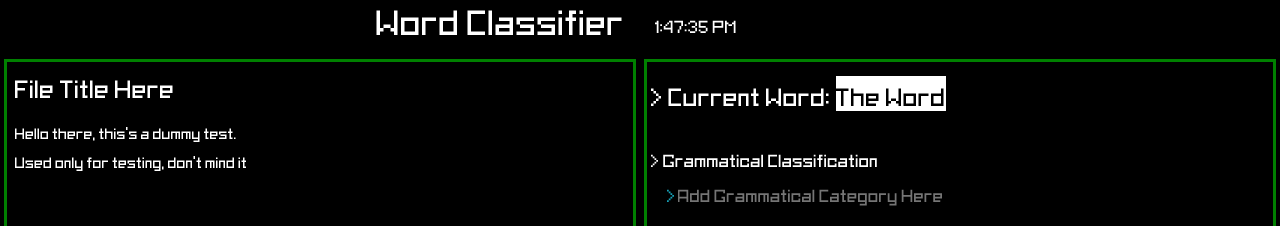
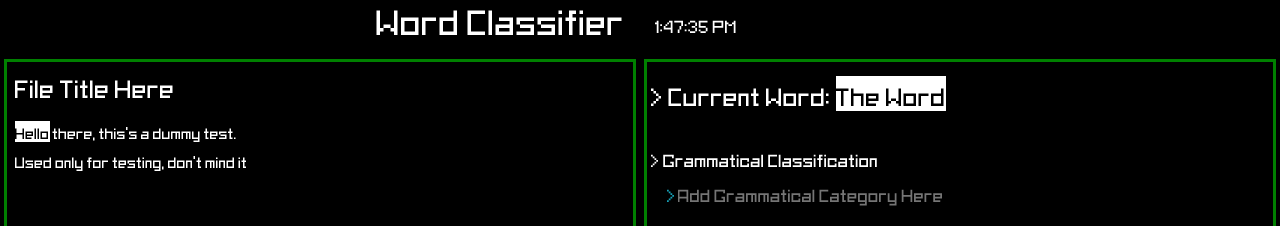
Before and after one commit to omermt/word-classifier, a React (Create React App) app: page / in a window 1280 px wide. Shown: the top 226 px of the page. Built offline with nearby package versions, Linux system fonts and the light colour scheme.

Commit message:
Animation to FileEdit and Word Highlight

```diff
--- a/package.json
+++ b/package.json
@@ -17,6 +17,7 @@
     "react-dom": "^16.13.1",
     "react-scripts": "3.4.1",
     "react-swipeable": "^5.5.1",
+    "react-transition-group": "^4.4.1",
     "react-typist": "^2.0.5"
   },
   "scripts": {
--- a/src/components/FileEditSection/FileEdit.js
+++ b/src/components/FileEditSection/FileEdit.js
@@ -3,6 +3,7 @@ import React, {Component} from 'react';
 import Typist from 'react-typist';
 import {Row, Col} from 'react-bootstrap';
 import {Swipeable} from 'react-swipeable';
+import {CSSTransition} from 'react-transition-group';
 
 //Components import
 import FilePreview from '../FilePreview/FilePreview';
@@ -19,24 +20,66 @@ export default class FileEditSection extends Component{
     this.currentWord = "hello";
 
     this.state = {
+      onLeftTop: false
+    }
 
+    this.onClick = this.onClick.bind(this);
+    this.moveToRight = this.moveToRight.bind(this);
+    this.moveToLeft = this.moveToLeft.bind(this);
+  }
+
+  onClick(event){
+    const theEvent = event;
+    if(theEvent.ctrlKey){
+      theEvent.preventDefault();
+      if(theEvent.screenX >= (window.innerWidth/2)){
+        this.moveToRight();
+      }else{
+        this.moveToLeft();
+      }
+    }
+  }
+
+  moveToRight(){
+    if(!this.state.onLeftTop){
+      console.debug("Already on Right");
+    }else{
+      console.debug("Moved to Right");
+      this.setState({
+        onLeftTop: false
+      });
+    }
+  }
+
+  moveToLeft(){
+    if(this.state.onLeftTop){
+      console.debug("Already on Left");
+    }else{
+      console.debug("Moved to Left");
+      this.setState({
+        onLeftTop: true
+      });
     }
   }
 
   render(){
     return(
-      <Swipeable>
-        <Row className="h-100">
-          <Col xs={12} md={6} className="mt-2 px-0"> {/*File Preview*/}
+      <Swipeable onSwipedLeft={this.moveToLeft} onSwipedRight={this.moveToRight}>
+        <Row className="h-100 overflow-hidden" onClick={this.onClick}>
+          <CSSTransition in={this.state.onLeftTop} timeout={3} classNames="FilePreview">
+            <Col xs={12} md={6} className="mt-2 px-0 positionAbsolute default"> {/*File Preview*/}
              <div className="borderMe mx-0 mx-md-1 vh-custom px-1">
                 <FilePreview file={this.dummyString} currentWord={this.currentWord}/>
               </div>
             </Col>
-          <Col xs={12} md={6} className="mt-2 px-0"> {/*WordEditing*/}
+          </CSSTransition>
+          <CSSTransition in={!this.state.onLeftTop} timeout={3} classNames="WordEdit">
+            <Col xs={12} md={6} className="mt-2 px-0 positionAbsolute"> {/*WordEditing*/}
               <div className="borderMe mx-0 mx-md-1 vh-custom px-1">
                 <WordEditing currentWord={this.currentWord}/>
               </div>
             </Col>
+          </CSSTransition>
           </Row>
       </Swipeable>
     );
--- a/src/components/FileEditSection/style.css
+++ b/src/components/FileEditSection/style.css
@@ -5,12 +5,63 @@
 
 @media (max-width: 768px) {/*Extra small up to medium*/
   .vh-custom{
-    height: 90vh !important;
+    min-height: 90vh !important;
   }
+
+  /*
+  	Holding this classes and animations here, will ensure that no animation,
+  	or weird behavior happends screens > 768px
+  */
+
+  .positionAbsolute{
+  	position: absolute !important; /*To stack the cols, same row feeling*/
+  }
+
+  .default{
+    left: -70rem;/*Will be overrided by the Animations*/
+  }
+  .WordEdit-enter{
+  	right: -70rem;
+  }
+
+  .WordEdit-enter-done{
+  	right: 0;
+  	transition: right 1000ms;
+  }
+
+  .WordEdit-exit{
+	right: 0;
+  }
+
+  .WordEdit-exit-done{
+  	right: -70rem;
+  	transition: right 1000ms;
+  }
+
+  .FilePreview-enter{
+  	left: -70rem;
+  	display: block;
+  }
+
+  .FilePreview-enter-done{
+  	left: 0;
+  	transition: left 1000ms;
+  }
+
+  .FilePreview-exit{
+	left: 0;
+  }
+
+  .FilePreview-exit-done{
+  	left: -70rem;
+  	transition: left 1000ms;
+  }
+
+
 }
 
 @media (min-width: 768px) {/*Md up to Large screen*/
   .vh-custom{
-    height: 83vh !important;
+    min-height: 83vh !important;
   }
 }
--- a/src/components/FilePreview/FilePreview.js
+++ b/src/components/FilePreview/FilePreview.js
@@ -13,10 +13,21 @@ export default class FilePreview extends Component{
   }
 
   render(){
+
+    let string = this.dummyTest.split(' ').map(word =>{
+      let theWord = word.toLowerCase()
+      return (
+        <span>
+          <span className={this.props.currentWord === theWord ? 'active': ''}>{word}</span>
+          <span> </span>
+        </span>
+        )
+    });
+
     return (
       <div className="pl-1">
         <h1>File Title Here</h1>
-        <p className="h4"><pre className="pre">{this.dummyTest}</pre></p>
+        <pre className="pre h4">{string}</pre>
       </div>
     );
   }
--- a/src/components/FilePreview/style.css
+++ b/src/components/FilePreview/style.css
@@ -5,3 +5,8 @@
   font-family: inherit;
   color: inherit;
 }
+
+.active{
+	background-color: white;
+	color: black;
+}
```
Lines whose indentation alone changed are shown as unchanged.
